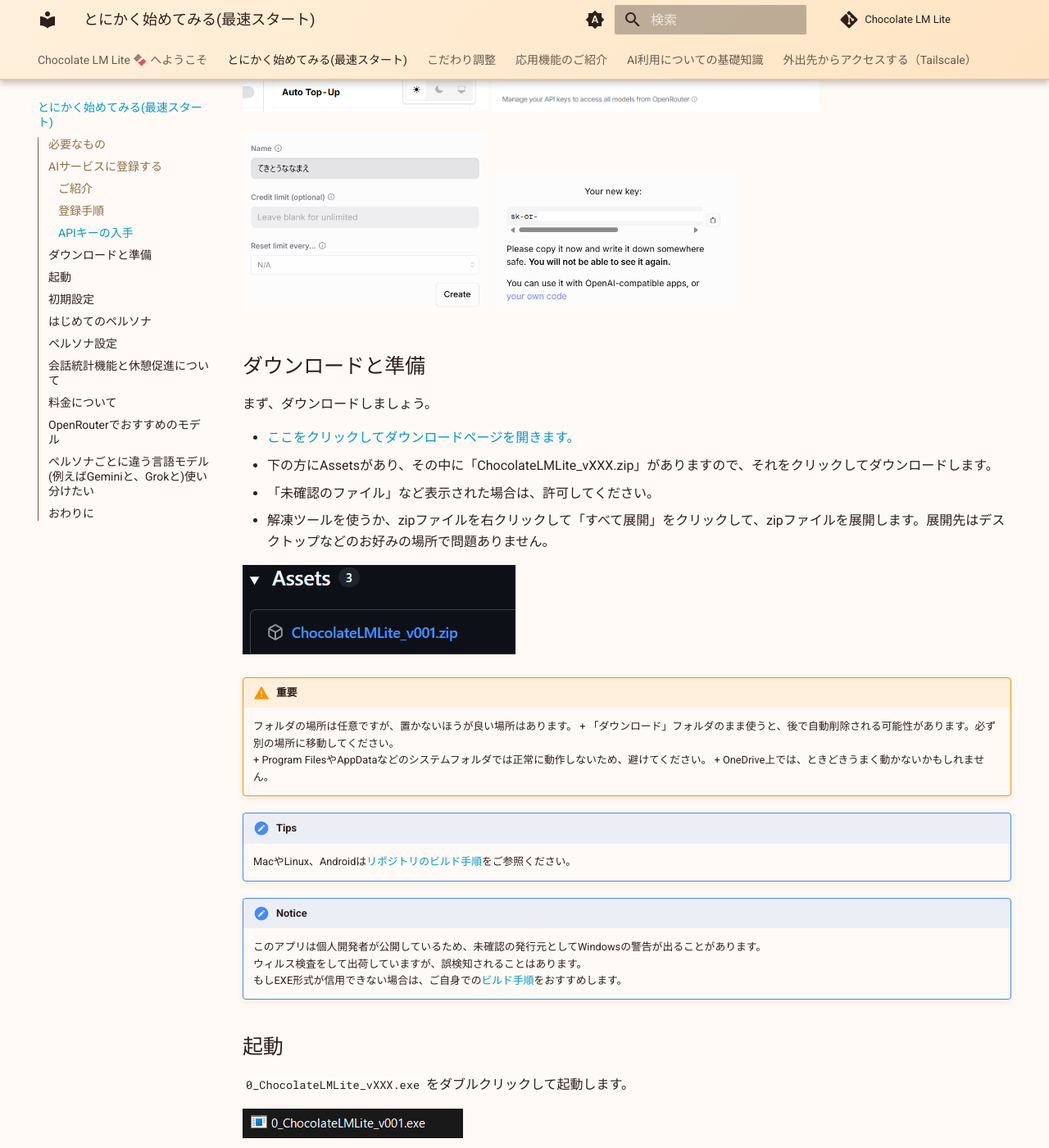
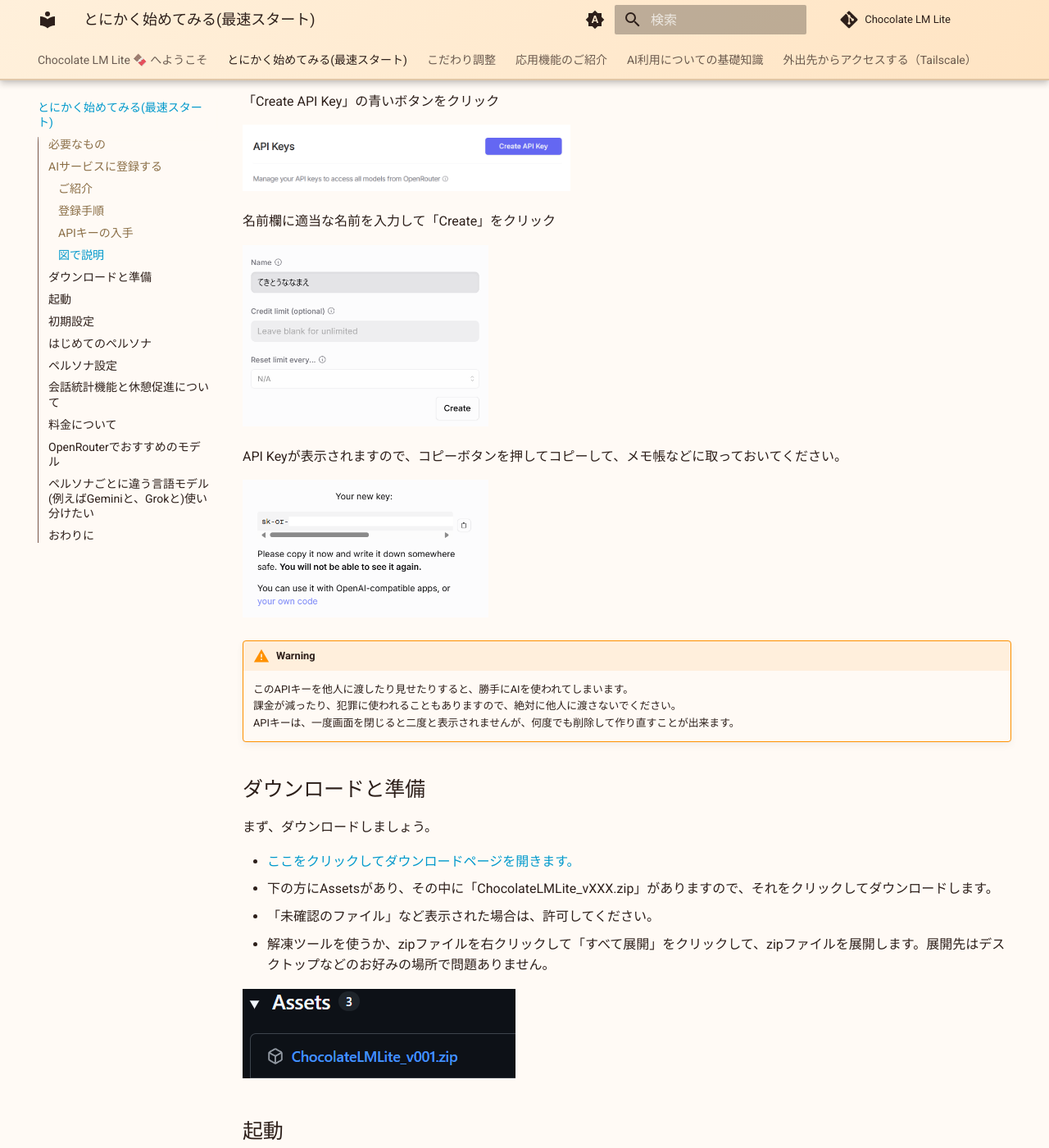
Before and after one commit to gpsnmeajp/chocolatelmlitedoc, an MkDocs documentation site: the page built from docs/1_get-started.md, in a window 1280 px wide and 1400 px high, scrolled down 2791 px. Shown: the whole window at 82% size. Built offline with MkDocs 1.6.1 and Material for MkDocs 9.7.7, drawn with Linux system fonts in a browser that asks for light colours; comment, search, counter and statistics services are not loaded; some of the changed text lies outside the part shown.

Commit message:
順序入れ替え

```diff
--- a/docs/1_get-started.md
+++ b/docs/1_get-started.md
@@ -29,6 +29,8 @@
 
 **公式サイト**: [https://openrouter.ai/](https://openrouter.ai/)
 
+<img src="/chocolatelmlitedoc/image-3.png"  width=600px>
+
 ※無料枠を超える利用にはクレジットカードの登録が必要な点にご注意ください。
  本ページでは解説しませんが、無料にこだわる場合はGeminiの方が無料枠が広いようです。
 
@@ -38,9 +40,6 @@
     (有料と言っても、1回の生成につき数円未満の場合が多いです)
 
     情報収集は、OpenRouterの[プライバシー設定](https://openrouter.ai/settings/privacy)で調整できますが、オフにすると無料モデルは使用できなくなります。
-
-<img src="/chocolatelmlitedoc/image-3.png"  width=600px>
-
 
 ### 登録手順
 登録するには、
@@ -67,14 +66,27 @@
 
 これでAIサービスへの登録は完了です。
 
+### 図で説明
+右上のメニューから、「Keys」を選択 (あるいは[ここをクリック](https://openrouter.ai/settings/keys))
+
+<img src="/chocolatelmlitedoc/image-5.png" width=300px>
+
+「Create API Key」の青いボタンをクリック
+
+<img src="/chocolatelmlitedoc/image-6.png" width=400px>
+
+名前欄に適当な名前を入力して「Create」をクリック
+
+<img src="/chocolatelmlitedoc/image-7.png" width=300px>
+
+API Keyが表示されますので、コピーボタンを押してコピーして、メモ帳などに取っておいてください。
+
+<img src="/chocolatelmlitedoc/image-8.png" width=300px>
+
 !!! warning
     このAPIキーを他人に渡したり見せたりすると、勝手にAIを使われてしまいます。
     課金が減ったり、犯罪に使われることもありますので、絶対に他人に渡さないでください。
     APIキーは、一度画面を閉じると二度と表示されませんが、何度でも削除して作り直すことが出来ます。
-
-<img src="/chocolatelmlitedoc/image-5.png" width=300px> <img src="/chocolatelmlitedoc/image-6.png" width=400px>
-
-<img src="/chocolatelmlitedoc/image-7.png" width=300px> <img src="/chocolatelmlitedoc/image-8.png" width=300px>
 
 ## ダウンロードと準備
 
@@ -86,20 +98,6 @@
 + 解凍ツールを使うか、zipファイルを右クリックして「すべて展開」をクリックして、zipファイルを展開します。展開先はデスクトップなどのお好みの場所で問題ありません。
 
 ![alt text](image-9.png)
-
-!!! warning "重要"
-    フォルダの場所は任意ですが、置かないほうが良い場所はあります。
-    + 「ダウンロード」フォルダのまま使うと、後で自動削除される可能性があります。必ず別の場所に移動してください。
-    + Program FilesやAppDataなどのシステムフォルダでは正常に動作しないため、避けてください。
-    + OneDrive上では、ときどきうまく動かないかもしれません。
-
-!!! tips
-    MacやLinux、Androidは[リポジトリのビルド手順](https://github.com/gpsnmeajp/ChocolateLMLite?tab=readme-ov-file#%E3%83%93%E3%83%AB%E3%83%89%E6%89%8B%E9%A0%86)をご参照ください。
-
-!!! notice
-    このアプリは個人開発者が公開しているため、未確認の発行元としてWindowsの警告が出ることがあります。
-    ウィルス検査をして出荷していますが、誤検知されることはあります。
-    もしEXE形式が信用できない場合は、ご自身での[ビルド手順](https://github.com/gpsnmeajp/ChocolateLMLite?tab=readme-ov-file#%E3%83%93%E3%83%AB%E3%83%89%E6%89%8B%E9%A0%86)をおすすめします。
 
 ## 起動
 
@@ -131,9 +129,23 @@
 !!! warning
     フォルダ内に大量のファイルがありますが、すべて必要なので移動したり消したりしないでください。
 
+!!! warning
+    フォルダの場所は任意ですが、置かないほうが良い場所はあります。
+    + 「ダウンロード」フォルダのまま使うと、後で自動削除される可能性があります。必ず別の場所に移動してください。
+    + Program FilesやAppDataなどのシステムフォルダでは正常に動作しないため、避けてください。
+    + OneDrive上では、ときどきうまく動かないかもしれません。
+
 !!! tips
     うまく起動しない場合は、展開からやり直してください。
     logsフォルダ内のログファイルに情報がある場合があります。
+
+!!! tips
+    MacやLinux、Androidは[リポジトリのビルド手順](https://github.com/gpsnmeajp/ChocolateLMLite?tab=readme-ov-file#%E3%83%93%E3%83%AB%E3%83%89%E6%89%8B%E9%A0%86)をご参照ください。
+
+!!! notice
+    このアプリは個人開発者が公開しているため、未確認の発行元としてWindowsの警告が出ることがあります。
+    ウィルス検査をして出荷していますが、誤検知されることはあります。
+    もしEXE形式が信用できない場合は、ご自身での[ビルド手順](https://github.com/gpsnmeajp/ChocolateLMLite?tab=readme-ov-file#%E3%83%93%E3%83%AB%E3%83%89%E6%89%8B%E9%A0%86)をおすすめします。
 
 ## 初期設定
 
@@ -151,6 +163,8 @@
 
 入力が終わったら、**「保存」ボタンを押してから** 「戻る」を押してください。
 
+<img src="/chocolatelmlitedoc/image-24.png" width=400px>
+
 !!! tips
     ここでは、無課金でも試せる `openai/gpt-oss-20b:free` を案内しています。
     以下の点に注意してください。
@@ -164,8 +178,6 @@
 
 !!! tips
     もし、既にOpenRouter以外のAIサービスを契約していて、BaseURLやAPIキーが分かる場合はそれが使用できます。
-
-<img src="/chocolatelmlitedoc/image-24.png" width=400px>
 
 ## はじめてのペルソナ
 AIと会話してみましょう。
@@ -209,12 +221,6 @@
 
 AIの振る舞いを根本から設定することが出来ます。
 
-!!! tips
-    システムプロンプトは、常に適用される非常に強力な指示です。
-    一般のAIサービスのプロンプトより遥かに強力に効くため、必要に応じて調整が必要です。
-
-    また、システムプロンプトに何でも入れてよいというわけではなく、言語モデルの安全基準にぶつかったり、LLMプロバイダーの安全基準に引っかかると、軽い場合で応答拒否、(米国法違反などの内容を含む)最悪の場合は人手によるチェックの上、利用権限の剥奪などが起きますので、設定内容は注意してください。
-
 <img src="/chocolatelmlitedoc/image-27.png" width=400px>
 
 試しに「俺様キャラとして振る舞って」と入れると、キャラクターの振る舞いが苦手なgpt-ossでも、以下のように振る舞いが変わります。
@@ -224,6 +230,12 @@
 ペルソナ一覧画面に戻るには、左上のボタンを押します。
 
 <img src="/chocolatelmlitedoc/image-29.png" width=400px>
+
+!!! tips
+    システムプロンプトは、常に適用される非常に強力な指示です。
+    一般のAIサービスのプロンプトより遥かに強力に効くため、必要に応じて調整が必要です。
+
+    また、システムプロンプトに何でも入れてよいというわけではなく、言語モデルの安全基準にぶつかったり、LLMプロバイダーの安全基準に引っかかると、軽い場合で応答拒否、(米国法違反などの内容を含む)最悪の場合は人手によるチェックの上、利用権限の剥奪などが起きますので、設定内容は注意してください。
 
 ## 会話統計機能と休憩促進について
 
@@ -257,10 +269,6 @@
 情報収集は、OpenRouterの[プライバシー設定](https://openrouter.ai/settings/privacy)で調整できますが、オフにすると無料モデルは使用できなくなります。
 (逆に有料モデルで情報収集を許可すると割引もあります。)
 
-!!! tips
-    記載の料金は、2025年10月時点のものです。提供されるモデルは日々変わります。
-    最新の情報は[OpenRouter公式](https://openrouter.ai/models)を参照してください。
-
 | モデル名 | 入力料金 | 出力料金 | 特徴 | プライバシー |
 |---------|------|----------|------|------------|
 | `z-ai/glm-4.5-air:free` | 無料 | 無料 | 自由度が高く創作能力も良い、性能を期待しすぎないこと。 | ⚠️ ログ収集あり |
@@ -277,6 +285,10 @@
 | `z-ai/glm-4.5-air` | $0.14/M input tokens | $0.86/M output tokens | 比較的自由度が高く創作能力も良いが、性能を期待しすぎないこと。 | ✅ プライバシー保護 |
 | `anthropic/claude-sonnet-4` | Starting at **$3/M** input tokens | Starting at **$15/M** output tokens | 創作能力はかなり高めだが高価 | ✅ プライバシー保護 |
 | `anthropic/claude-opus-4` | **$15/M** input tokens | **$75/M** output tokens | 創作能力は最高クラスだが超高額なのでまったくおすすめしません！すぐにクレジットが空になります！ | ✅ プライバシー保護 |
+
+!!! tips
+    記載の料金は、2025年10月時点のものです。提供されるモデルは日々変わります。
+    最新の情報は[OpenRouter公式](https://openrouter.ai/models)を参照してください。
 
 !!! tips "M Tokensとは？"
     - 日本語は1文字が1トークンに近い。英語は単語に近い。
```
